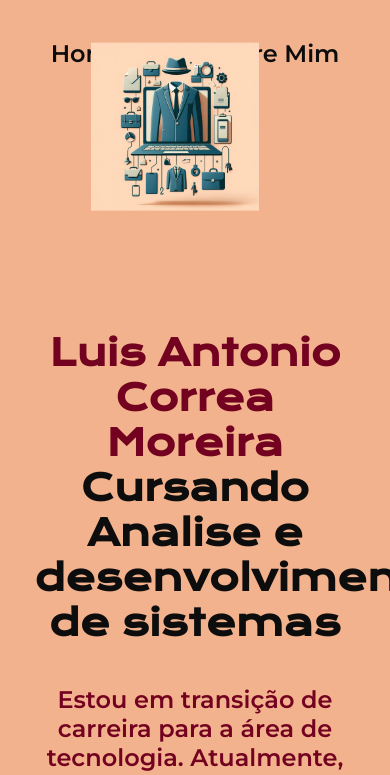
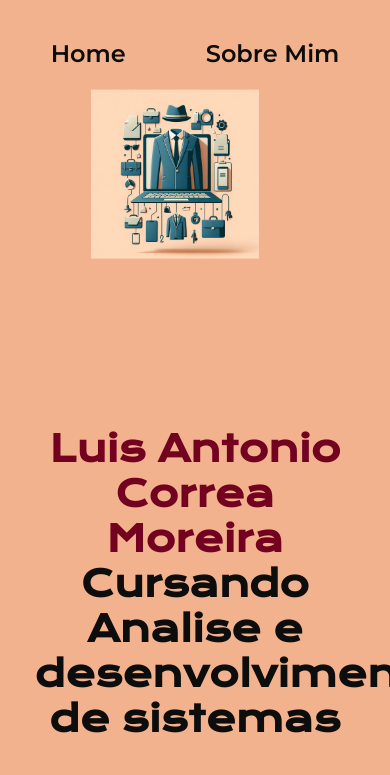
Before and after one commit to LuisMoreira-c/HTML.CSS, a plain HTML site: page index.html in a window 390 px wide. Shown: the top 775 px of the page. Drawn offline with nearby package versions, Linux system fonts and the light colour scheme.

Commit message:
novotentativa11

```diff
--- a/Style/style.css
+++ b/Style/style.css
@@ -144,9 +144,9 @@
             .apresentacao__imagem {
             width: 20vh; /* Ocupa toda a largura disponível */
             display: block; /* Garante que fique separada do texto */
-
+             margin: 15% 15% 15% 15%; /* Centraliza a imagem */
             position: relative; /* Evita sobreposição indesejada */
-        align-items: center;
+            align-items: center;
 
             }
         }
```
